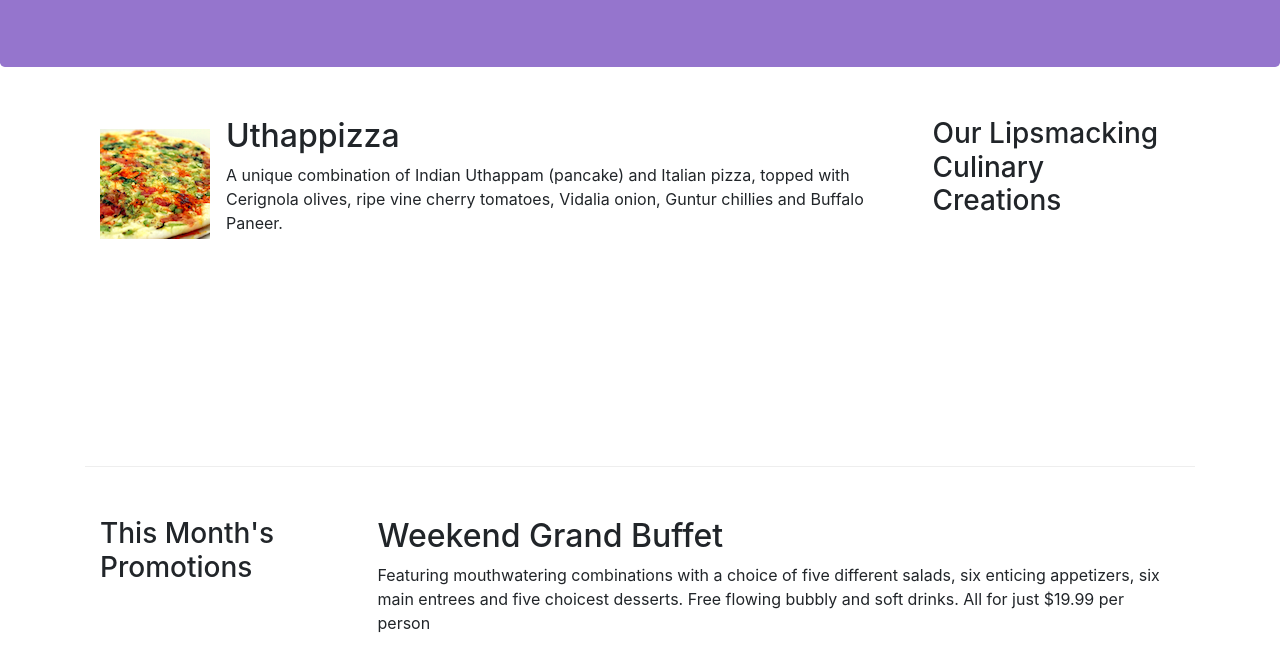
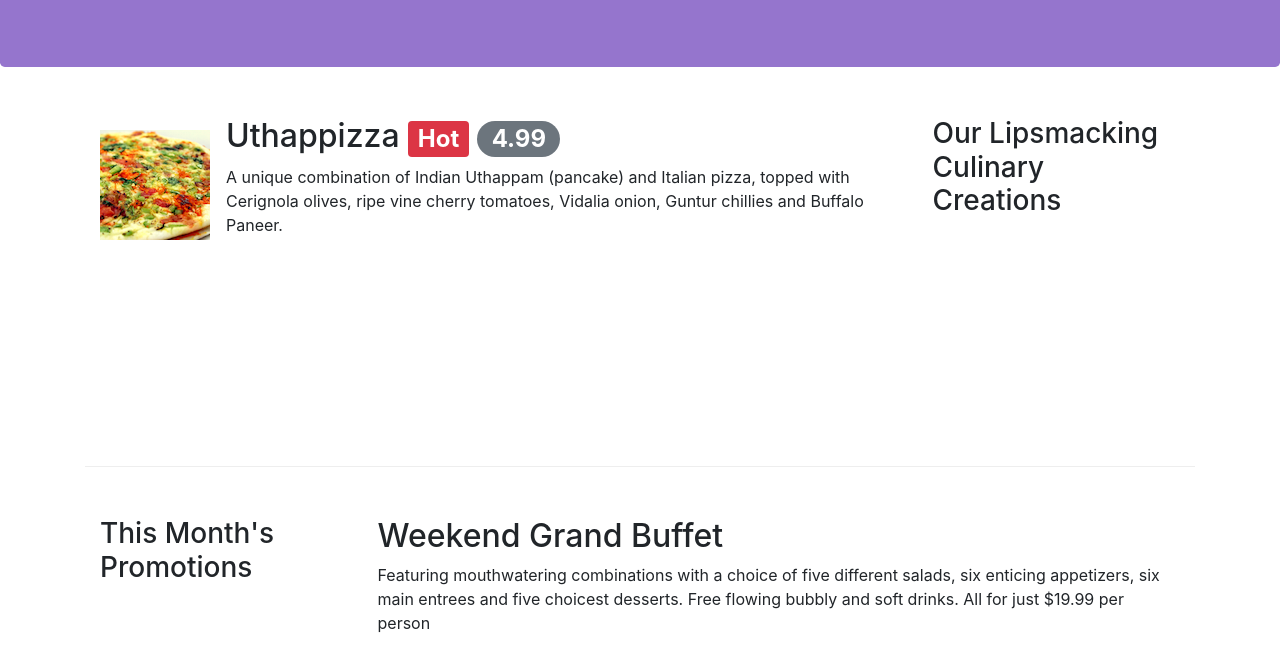
Before and after one commit to olenarostotskyy/conFusion, a website: page index.html in a window 1280 px wide. Shown: the part 267-938 px from the top of the page. Drawn offline with nearby package versions, Linux system fonts and the light colour scheme.

Commit message:
Alerting Users

```diff
--- a/index.html
+++ b/index.html
@@ -58,7 +58,7 @@
                     <img class="d-flex mr-3 img-thubnail align-self-center"
                     src="img/uthappizza.png" alt="uthappizza">
                     <div class="media-body">
-                            <h2 class="mt-0">Uthappizza</h2>
+                            <h2 class="mt-0">Uthappizza <span class="badge badge-danger">Hot</span> <span class="badge badge-pill badge-secondary">4.99</span></h2>
                             <p>A unique combination of Indian Uthappam (pancake) and Italian pizza, topped with Cerignola olives, ripe vine cherry tomatoes, Vidalia onion, Guntur chillies and Buffalo Paneer.</p>
 
                     </div>
```
